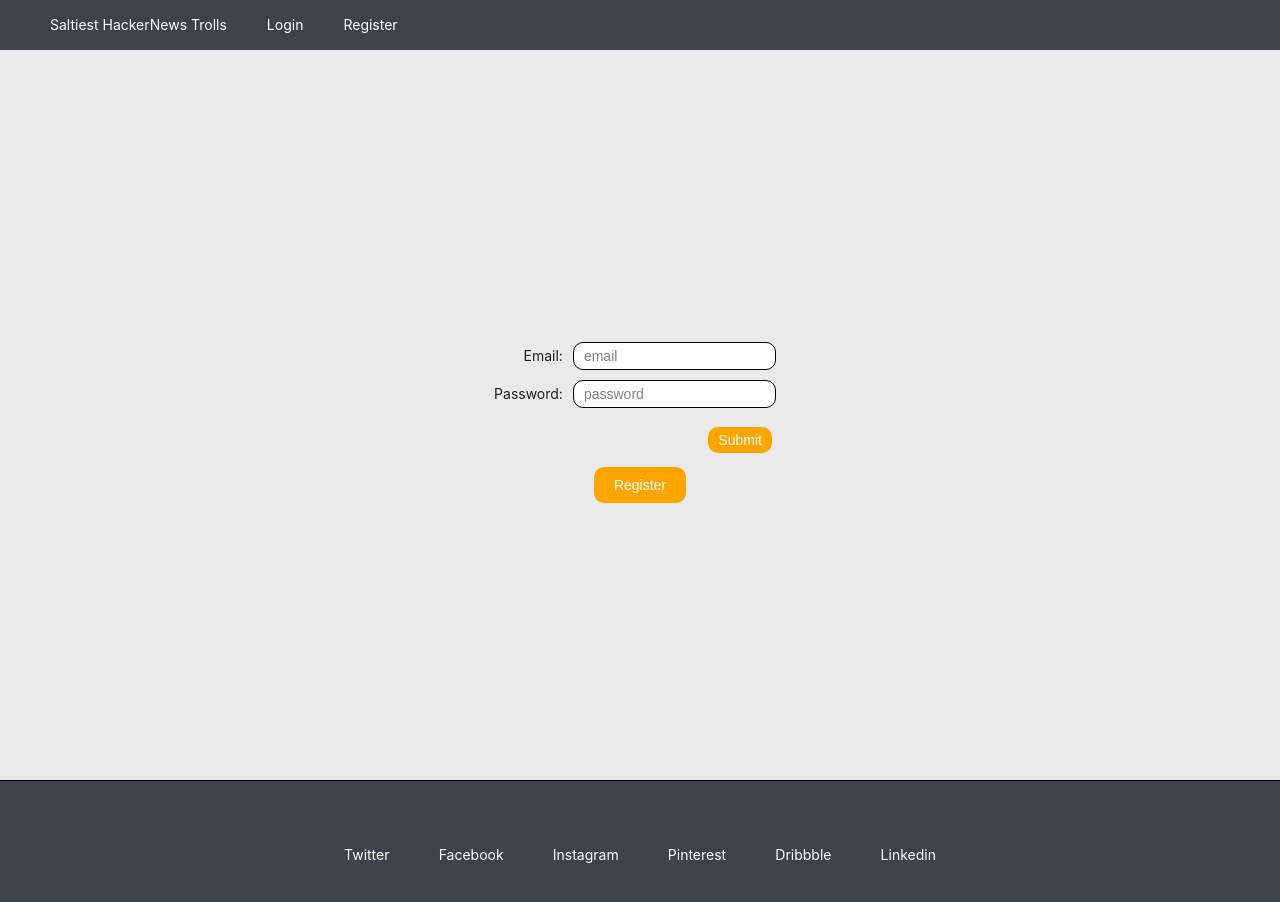
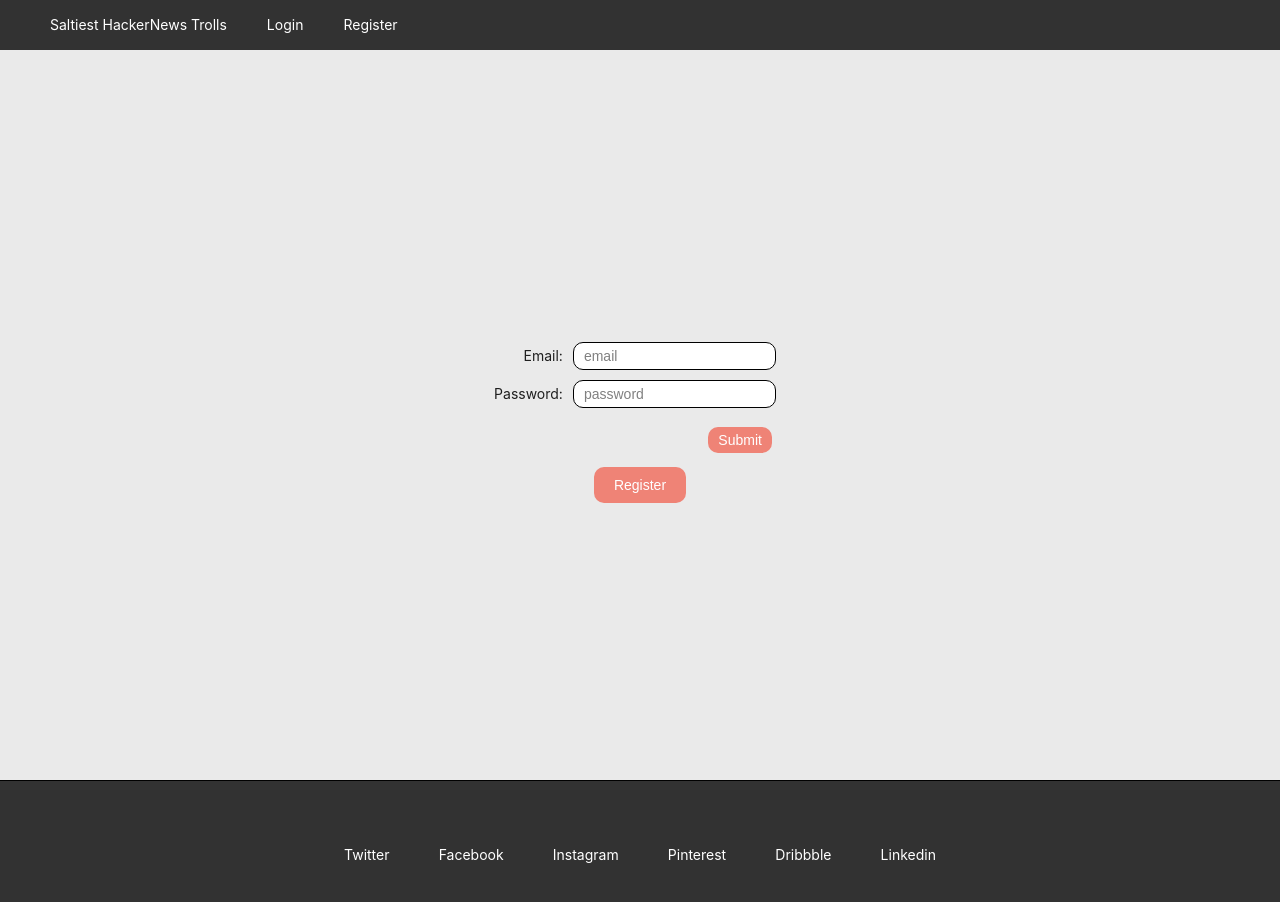
Before and after one commit to saltytrolls-bw-may-19/FrontEndReact, a React (Create React App) app in the folder salty-trolls-react/: page /login in a window 1280 px wide. Shown: the top 902 px of the page. Built offline with nearby package versions, Linux system fonts and the light colour scheme.

Commit message:
restyled comment breakdown component

```diff
--- a/salty-trolls-react/src/components/Footer/Footer.scss
+++ b/salty-trolls-react/src/components/Footer/Footer.scss
@@ -1,7 +1,7 @@
 .footer {
   border-top: 1px solid black;
   width: 100%;
-  background-color: #3d424c;
+  background-color: rgb(50, 50, 50);
 
   ul {
     display: flex;
--- a/salty-trolls-react/src/components/HackerProfile/CommentBreakdown.js
+++ b/salty-trolls-react/src/components/HackerProfile/CommentBreakdown.js
@@ -1,5 +1,5 @@
-import React from 'react';
-import './HackerProfile.scss';
+import React from "react";
+import "./HackerProfile.scss";
 const CommentBreakdown = props => {
   const sentimentEmoji = e => {
     if (props.details.sentiment < 0) {
@@ -10,10 +10,11 @@ const CommentBreakdown = props => {
   };
   return (
     <div className="details">
-      <p className={'text'}>{props.details.text}</p>
+      <p className={"text"}>{props.details.text}</p>
       <p className="icon">
         {`${Math.round(props.details.sentiment * 100)}%`}
         {sentimentEmoji()}
+        <h3>Sentimet Score</h3>
       </p>
     </div>
   );
--- a/salty-trolls-react/src/components/HackerProfile/HackerProfile.js
+++ b/salty-trolls-react/src/components/HackerProfile/HackerProfile.js
@@ -36,6 +36,7 @@ class HackerProfile extends React.Component {
           ) : (
             <h2>Hacker Profile</h2>
           )}
+          <h3>Comment List</h3>
 
           {this.props.hackersDetails.map(details => {
             return <CommentBreakdown key={details.time} details={details} />;
--- a/salty-trolls-react/src/components/HackerProfile/HackerProfile.scss
+++ b/salty-trolls-react/src/components/HackerProfile/HackerProfile.scss
@@ -1,6 +1,7 @@
 .hacker-profile {
   display: flex;
   justify-content: space-between;
+  background-color: #eaeaea;
 }
 
 .right-column {
@@ -17,8 +18,8 @@
   margin: 20px 10px;
   display: flex;
   height: 175px;
-  background: orange;
-  color: white;
+  background: #ffff;
+  color: black;
   align-items: center;
   justify-content: space-around;
 }
--- a/salty-trolls-react/src/components/Navigation/Navigation.scss
+++ b/salty-trolls-react/src/components/Navigation/Navigation.scss
@@ -3,7 +3,7 @@
   left: 0;
   width: 100vw;
   height: 50px;
-  background-color: #3d424c;
+  background-color: rgb(50, 50, 50);
   display: flex;
   align-items: center;
   margin-bottom: 10px;
--- a/salty-trolls-react/src/components/Sidebar/Sidebar.scss
+++ b/salty-trolls-react/src/components/Sidebar/Sidebar.scss
@@ -1,6 +1,6 @@
 .sidebar {
   width: 20%;
-  background-color: #3d424c;
+  background-color: rgb(50, 50, 50);
   color: white;
   display: flex;
   flex-direction: column;
--- a/salty-trolls-react/src/components/UserPage/UserPage.scss
+++ b/salty-trolls-react/src/components/UserPage/UserPage.scss
@@ -4,7 +4,7 @@
 .main-button {
   padding: 5px 10px;
   margin: 1rem;
-  background-color: orange;
+  background-color: #ef8376;
   color: white;
   border-radius: 10px;
   border: none;
--- a/salty-trolls-react/src/components/authentication/authentication.scss
+++ b/salty-trolls-react/src/components/authentication/authentication.scss
@@ -16,7 +16,7 @@
   }
   .main-button {
     padding: 5px 10px;
-    background-color: orange;
+    background-color: #ef8376;
     color: white;
     border-radius: 10px;
     border: none;
@@ -42,7 +42,7 @@
 
   .redirect-button {
     padding: 10px 20px;
-    background-color: orange;
+    background-color: #ef8376;
     color: white;
     border-radius: 10px;
     border: none;
```
